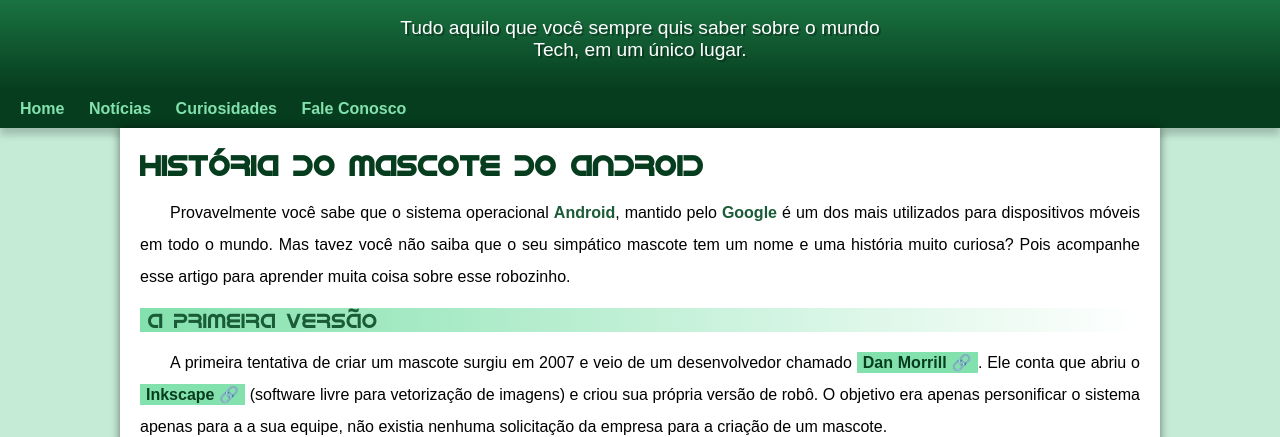
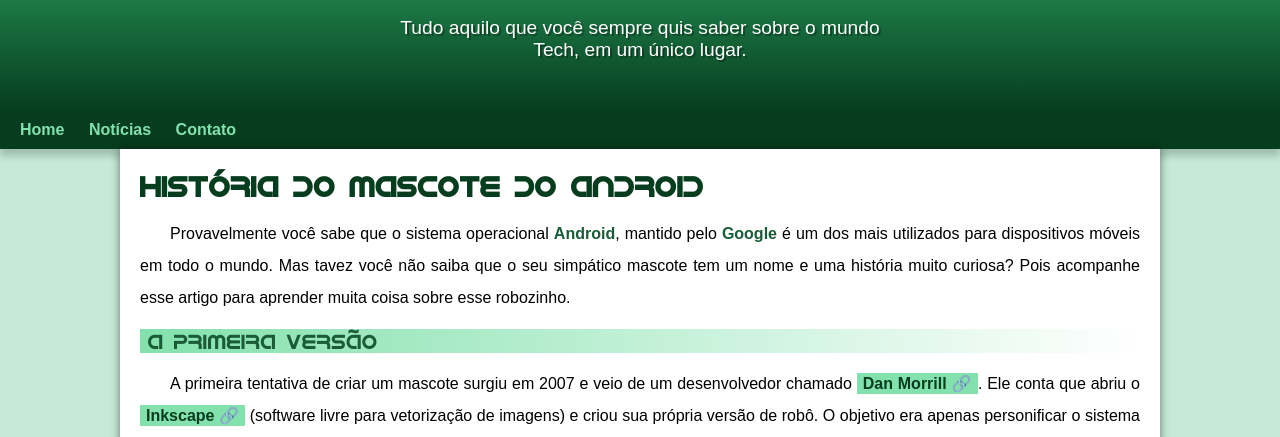
Before and after one commit to lgvoliveira/projeto-android, a plain HTML site: page index.html in a window 1280 px wide. Shown: the part 90-527 px from the top of the page. Drawn offline with Linux system fonts and the light colour scheme.

Commit message:
problema de padding corrigido

```diff
--- a/estilo/style.css
+++ b/estilo/style.css
@@ -58,8 +58,7 @@ header > p {
     font-size: 1.2em;
     max-width: 500px;
     margin: auto;
-    margin-bottom: 30px;
-    padding: 0px 10px 0px 10px;
+    padding: 0px 10px 50px 10px;
     text-shadow: 2px 2px 0px rgba(0, 0, 0, 0.308);
 }
 
--- a/index.html
+++ b/index.html
@@ -15,8 +15,7 @@
     <nav>
         <a href="#">Home</a>
         <a href="#">Notícias</a>
-        <a href="#">Curiosidades</a>
-        <a href="#">Fale Conosco</a>
+        <a href="#">Contato</a>
     </nav>
     <main>
         <article>
```
